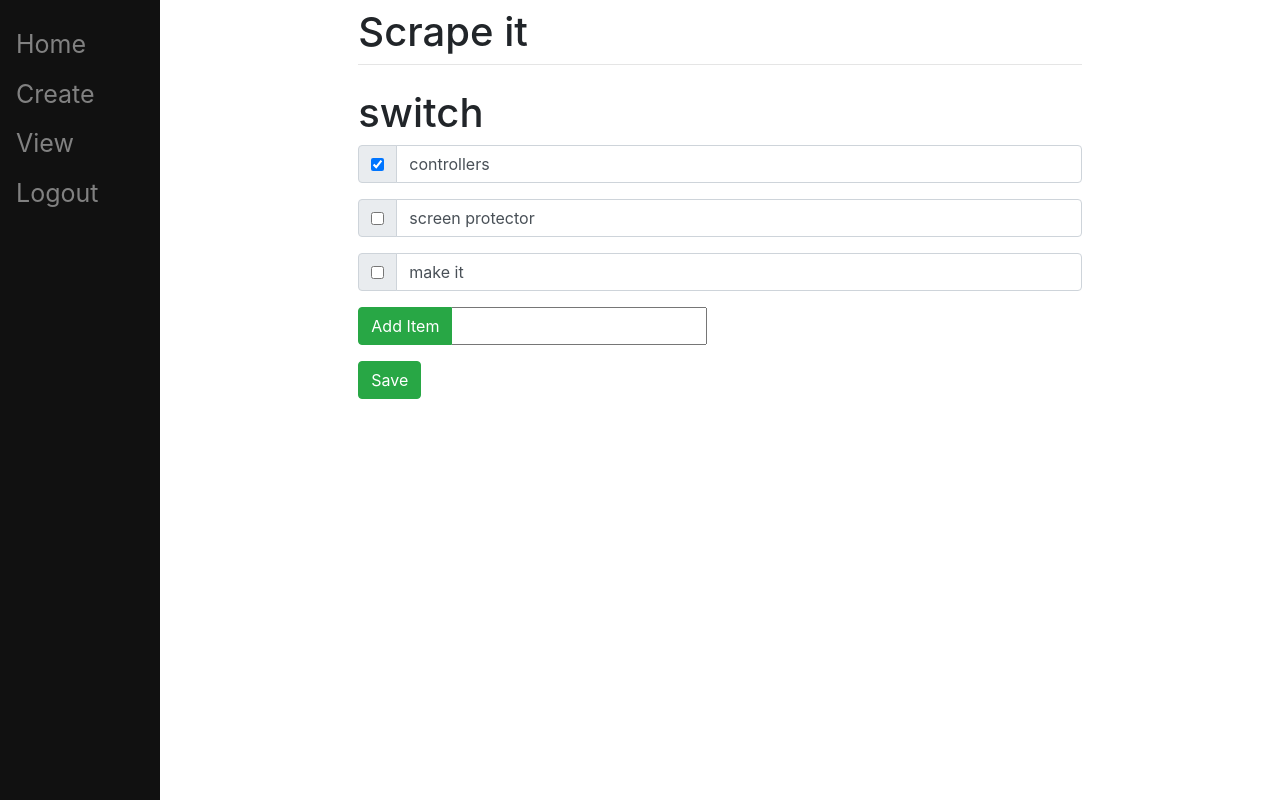
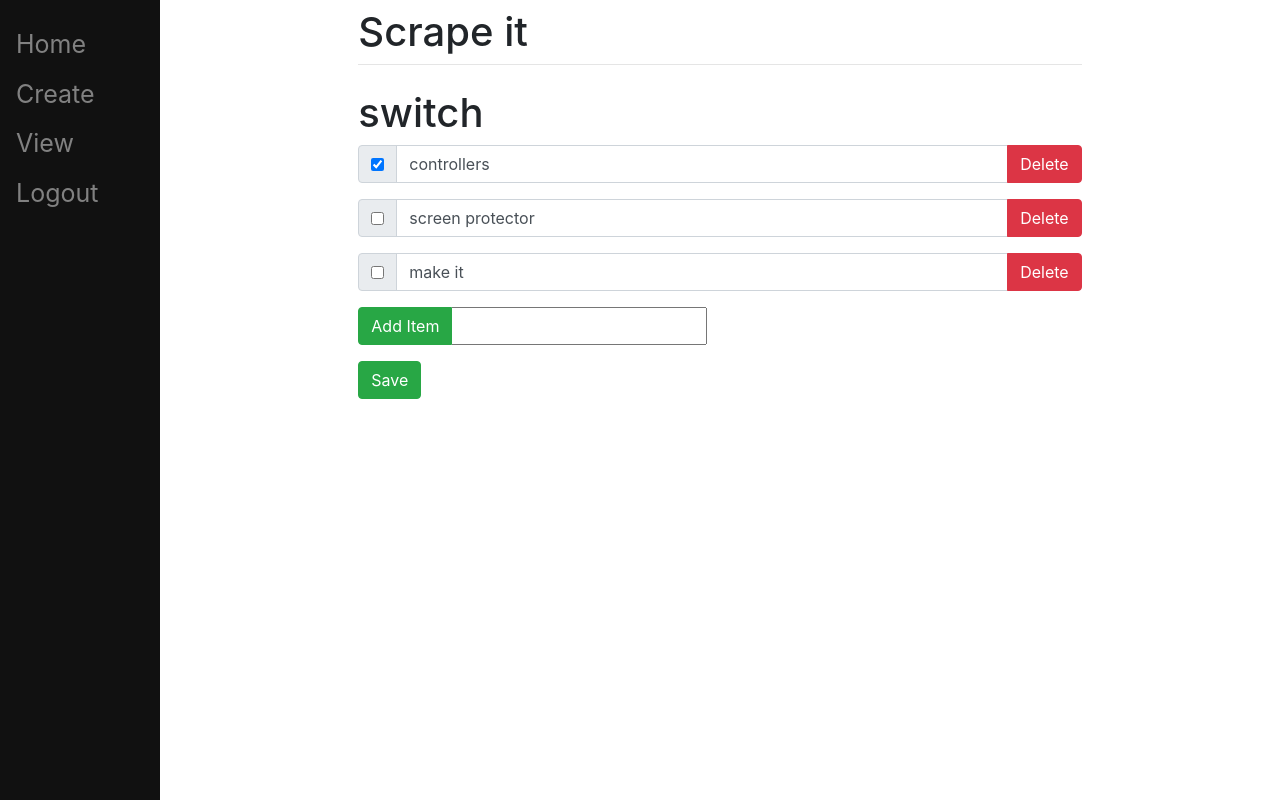
Before and after one commit to gabbypinto/web-scraping, a Django app: page /16 in a window 1280 px wide. Run offline with Django 3.2, Linux system fonts and the light colour scheme; a user stored in the database is signed in; data comes from the database, SQL or seed files in the repository; some libraries are stand-ins or nearby versions.

Commit message:
delete button added

```diff
--- a/webscrape/scrape/templates/scrape/create.html
+++ b/webscrape/scrape/templates/scrape/create.html
@@ -3,7 +3,7 @@
 {% block title %} Create New List {% endblock %}
 
 {% block content %}
-<h3>Create Page</h3>
+<h3>Create a New List</h3>
 <form method = "post" action="/create/" class="form-group">
   <!-- need the csrf_token when making a file -->
   {% csrf_token %}
--- a/webscrape/scrape/templates/scrape/list.html
+++ b/webscrape/scrape/templates/scrape/list.html
@@ -17,6 +17,10 @@
           </div>
         </div>
         <input type = "text", value="{{item.text}}" class="form-control">
+        <div class="input-group-append">
+              <!-- delete button below -->
+            <button class="btn btn-danger" type="button" id="button-addon2">Delete</button>
+        </div>
     </div>
     {% endfor %}
     <div class="input-group mb-3">
```
